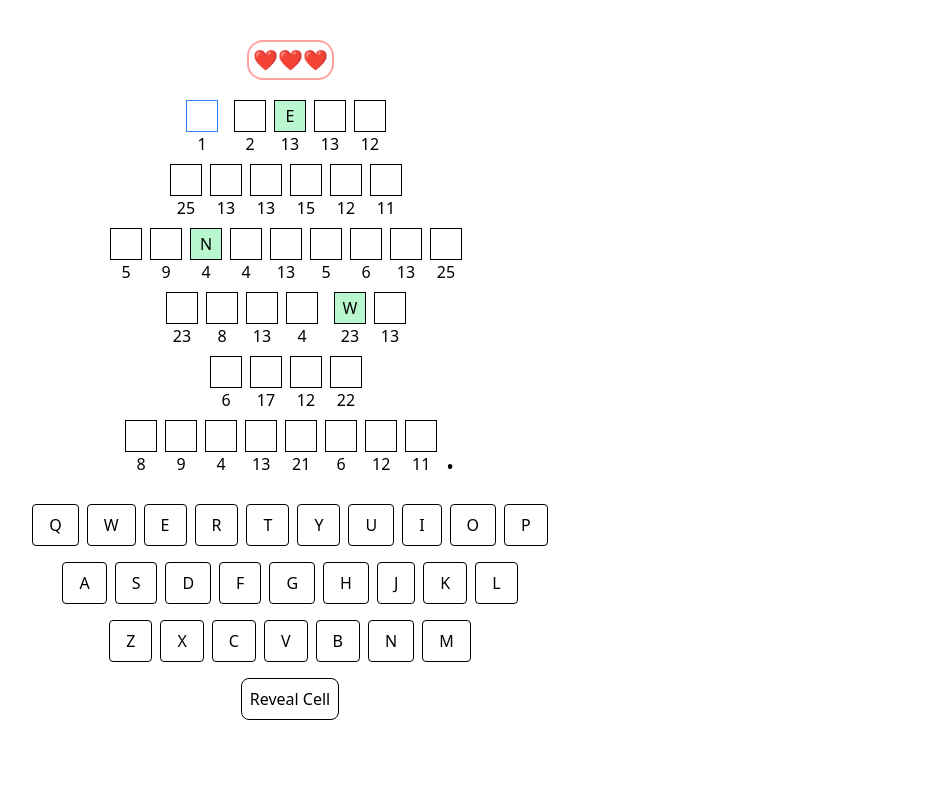
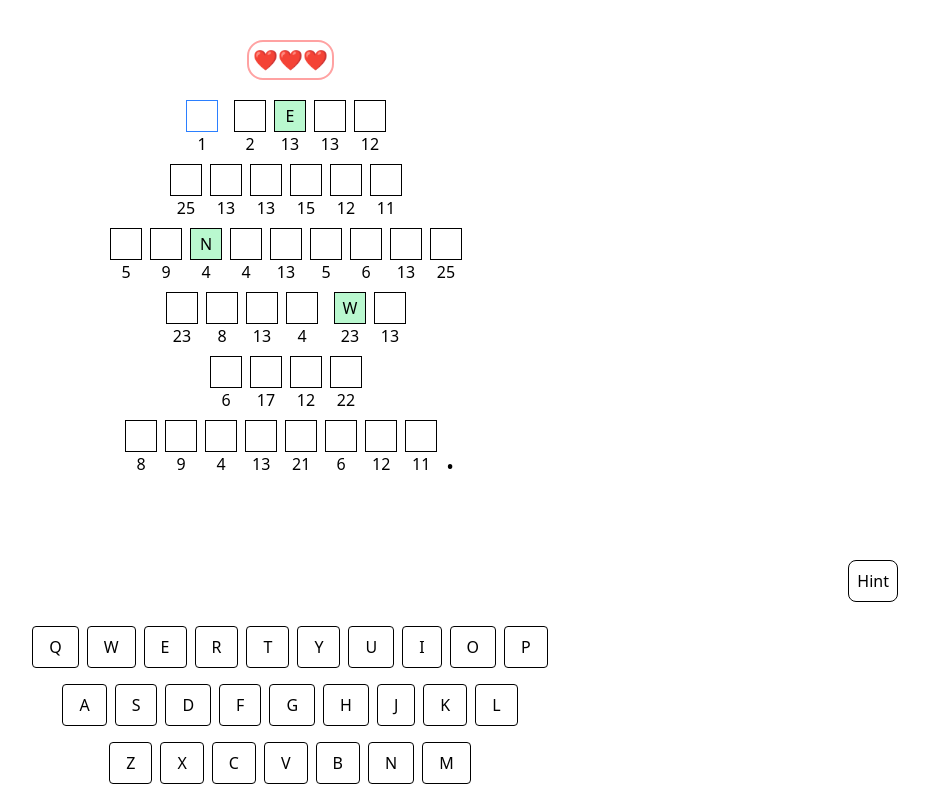
Before and after one commit to uvais724/decrypt-me, a React (Vite) app: page / in a window 1280 px wide. Shown: the whole page, without its empty margins (350-1279 px from the left). Built offline with nearby package versions, Linux system fonts and the light colour scheme.

Commit message:
Code updated to take the entire height of device

```diff
--- a/src/App.jsx
+++ b/src/App.jsx
@@ -34,11 +34,31 @@ export default function App() {
 
 
   return (
-    <div className="container mx-auto p-10 max-sm:px-0">
-      <Lives lives={lives} />
-      <Board board={board} onGuess={guessLetter} activeIndex={activeIndex} setActiveIndex={setActiveIndex} errorIndex={errorIndex} />
-      <Keyboard onKey={(char) => guessLetter(activeIndex, char)} disabledKeys={disabledKeys} />
-      <div className="flex gap-4 justify-center mt-4"><button className="border p-2 rounded-lg" onClick={useHint}>Reveal Cell</button></div>
+    <div className="flex flex-col h-screen">
+      {/* Top section with Board and Lives */}
+      <div className="shrink-0">
+        <div className="container mx-auto p-10 max-sm:px-0">
+          <Lives lives={lives} />
+          <Board board={board} onGuess={guessLetter} activeIndex={activeIndex} setActiveIndex={setActiveIndex} errorIndex={errorIndex} />
+        </div>
+      </div>
+
+      {/* Middle section - expands to push content down */}
+      <div className="grow overflow-auto">
+        <div className="flex gap-4 justify-between mt-4 mx-8">
+          <span></span>
+          <button className={`border p-2 rounded-lg ${!canUseHint ? 'border-gray-200 text-gray-400' : ''}`} onClick={useHint}>
+            Hint
+          </button>
+        </div>
+      </div>
+
+      {/* Bottom section with Keyboard and buttons */}
+      <div className="shrink-0 bg-white">
+        <div className="container mx-auto p-4 max-sm:px-2">
+          <Keyboard onKey={(char) => guessLetter(activeIndex, char)} disabledKeys={disabledKeys} />
+        </div>
+      </div>
     </div>
   );
 }
```
Also changed, not shown: src/components/Board.jsx (+0 -11 lines).
